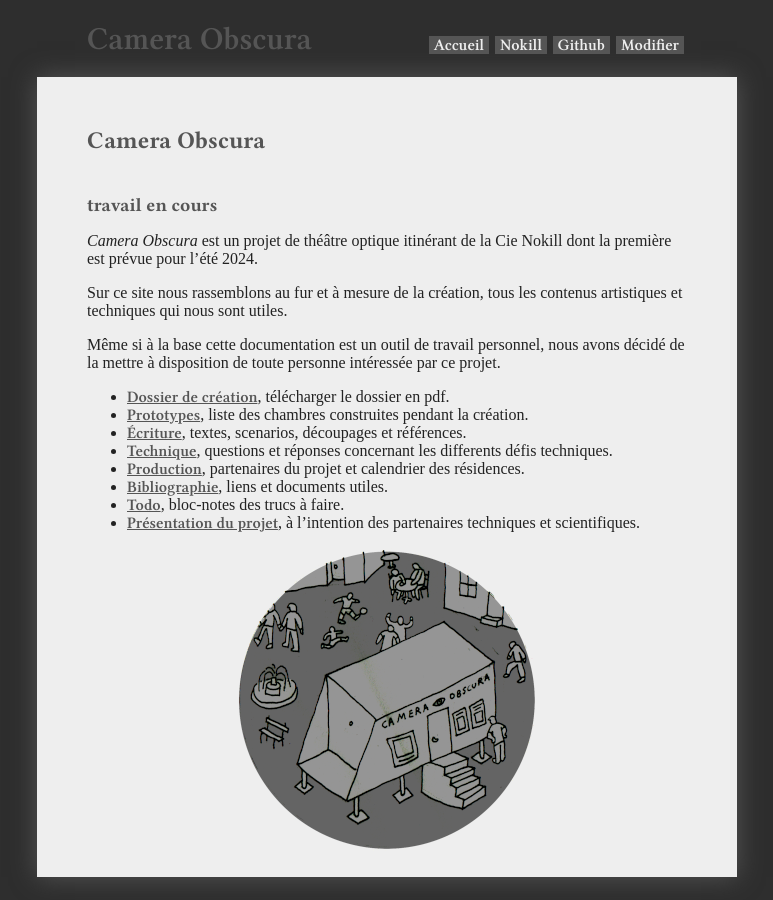
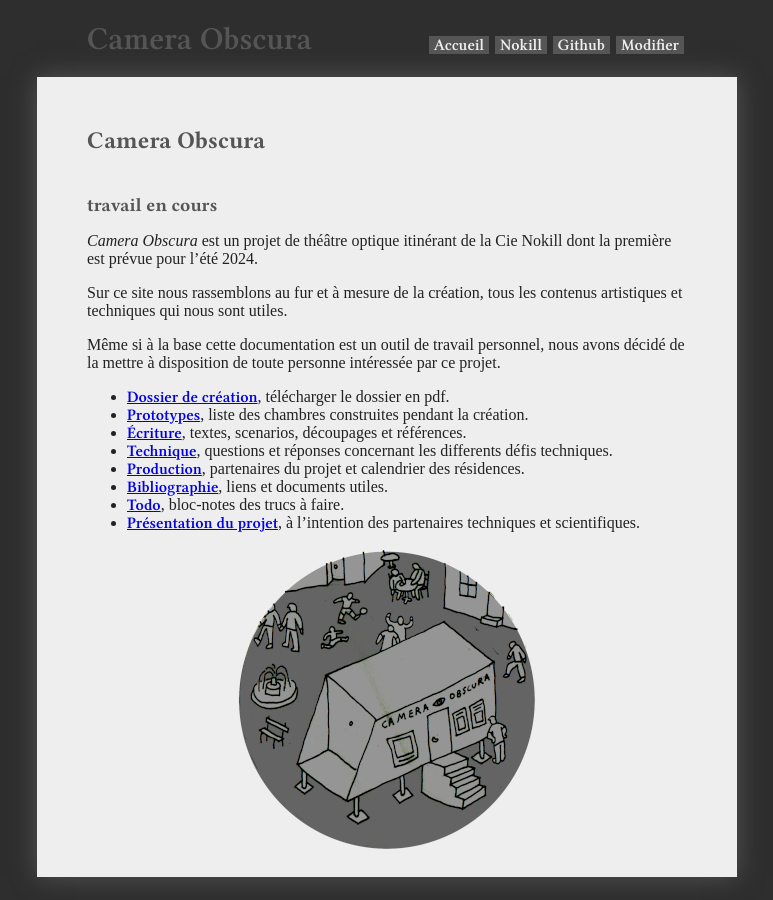
Before and after one commit to virginienokill/camera-obscura, a Jekyll site: the page built from README.md, in a window 1280 px wide. Shown: the whole page, without its empty margins (253-1026 px from the left). Built offline with Jekyll 4.4.1, drawn with Linux system fonts in a browser that asks for light colours; nearby versions of some CDN libraries; some web fonts are replaced; our own code applies the rules of GitHub Pages for plain Markdown files; a script that is not in the unit is left out; the repository's description, which GitHub fills in, is left out.

Commit message:
Update style.css

```diff
--- a/assets/css/style.css
+++ b/assets/css/style.css
@@ -98,7 +98,8 @@
 }
 header a {
  text-decoration:none;
- display:block
+ display:block;
+ color:var(--DGR);
 }
 
 
@@ -128,7 +129,6 @@
 
 a,
 a:visited {
- color:var(--DGR);
  font-weight: 600;
 }
 a:hover {
```
